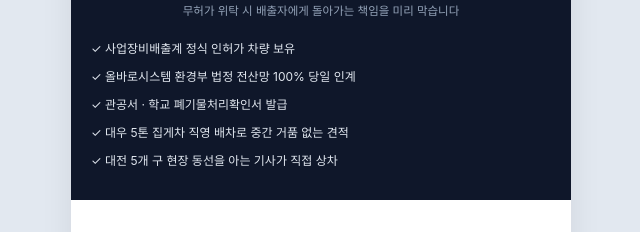
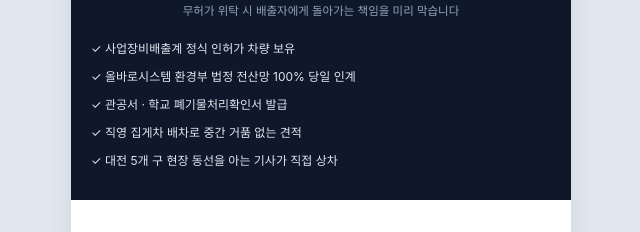
Before and after one commit to cleanenv-kr/cleanenv-kr.github.io, a plain HTML site: page daejeon.html in a window 1280 px wide. Shown: the part 2442-2674 px from the top of the page, 319-959 px from the left. Drawn offline with Linux system fonts and the light colour scheme.

Commit message:
차량 브랜드명(대우 5톤) 삭제하고 직영 집게차로 표기

```diff
--- a/daejeon.html
+++ b/daejeon.html
@@ -1009,7 +1009,7 @@
         <p>✓ 사업장비배출계 정식 인허가 차량 보유</p>
         <p>✓ 올바로시스템 환경부 법정 전산망 100% 당일 인계</p>
         <p>✓ 관공서 · 학교 폐기물처리확인서 발급</p>
-        <p>✓ 대우 5톤 집게차 직영 배차로 중간 거품 없는 견적</p>
+        <p>✓ 직영 집게차 배차로 중간 거품 없는 견적</p>
         <p>✓ 대전 5개 구 현장 동선을 아는 기사가 직접 상차</p>
       </div>
     </section>
```
Also changed, not shown: index.html (+1 -1 lines).
